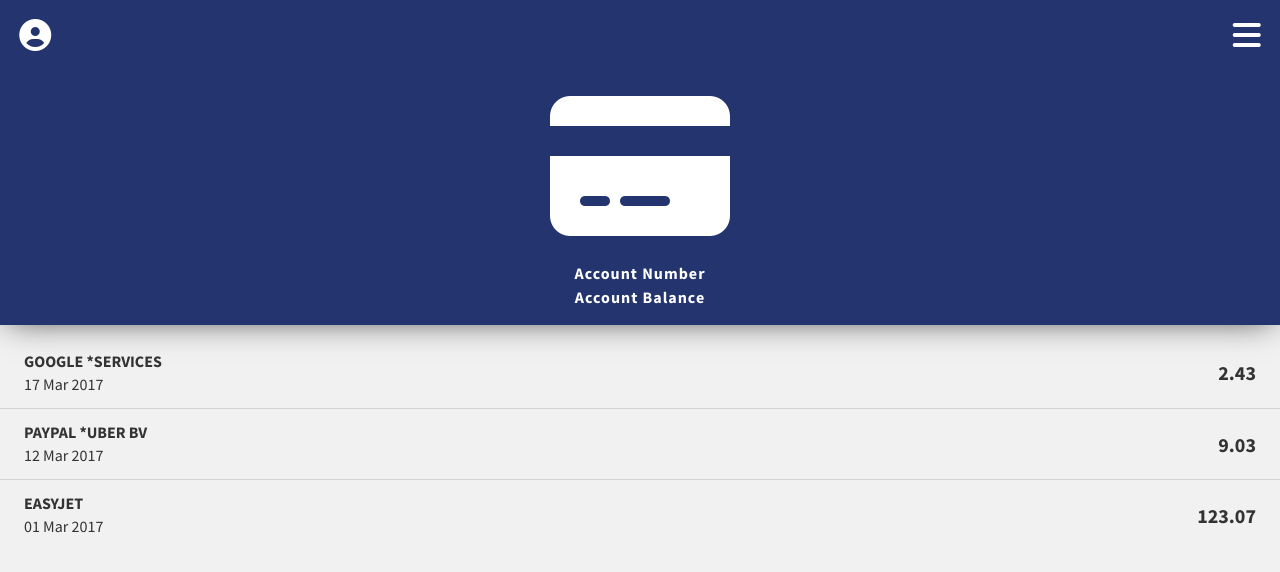
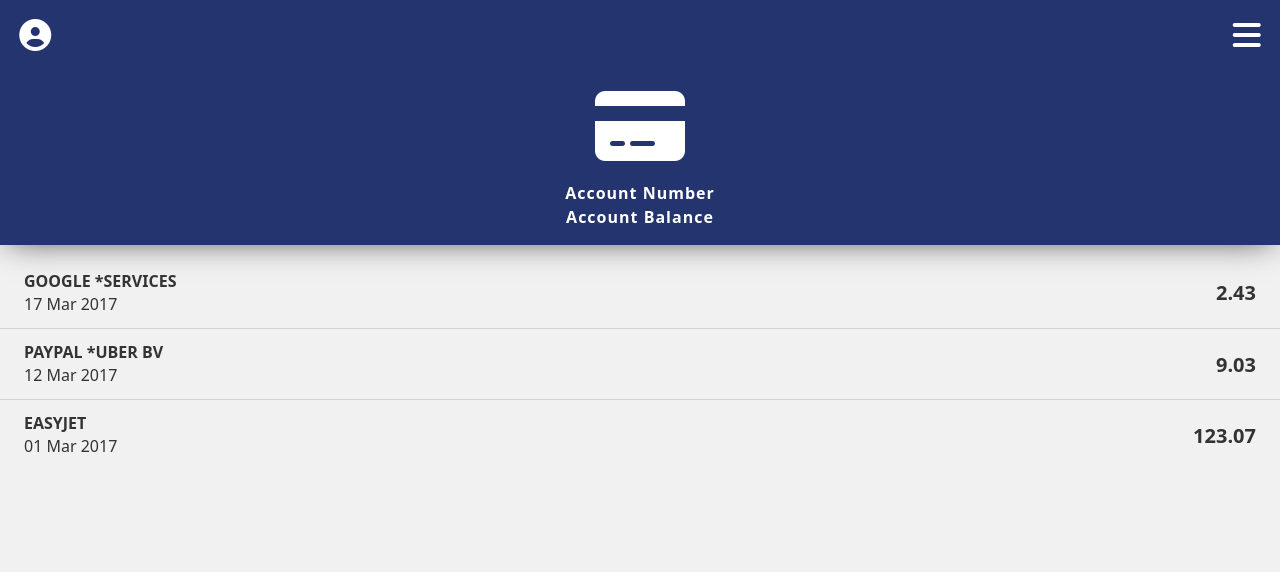
Before and after one commit to nikosrossolatos/finfreak, a website: page index.html in a window 1280 px wide. Drawn offline with Linux system fonts and the light colour scheme.

Commit message:
small ui changes

```diff
--- a/public/css/style.css
+++ b/public/css/style.css
@@ -52,7 +52,7 @@ html {font-size: 1em;}
 
 body {
   background-color: #F1F1F1;
-  font-family: 'Source Sans Pro', sans-serif;
+  font-family: 'Noto Sans', sans-serif;
   font-weight: 400;
   line-height: 1.45;
   color: #333;
@@ -123,8 +123,9 @@ header .top-bar {
 header .top-bar .user-icon,
 header .top-bar .menu-icon {
     margin: 0.6em;
-    font-size: 2em;
+    font-size: 1.5em;
     color: #FFFFFF;
+    line-height: 0.5;
 }
 
 header .card-icon {
@@ -137,12 +138,12 @@ header .card-icon {
 }
 
 header .card-icon .fa-credit-card-alt {
-    font-size: 10em;
+    font-size: 5em;
     color: #FFFFFF;
 }
 
 header .card-icon {
-    margin: 1em;
+    margin: 0.5em;
 }
 
 header .card-details {
@@ -150,8 +151,17 @@ header .card-details {
     color: #FFFFFF;
 }
 
+header .account-balance {
+    margin-top: 0.3em;
+}
+
+header .account-balance h5 {
+    font-size: 1.7em;
+
+}
+
 .transaction-list ul li {
-    padding: 0.75em 0.5em;
+    padding: 0.85em 0.5em;
     display: -webkit-box;
     display: -ms-flexbox;
     display: flex;
@@ -172,7 +182,9 @@ header .card-details {
 }
 
 .transaction-list ul li .transaction-details {
-    padding-left: 1em;
+    padding: 0 1em;
+    -ms-flex-preferred-size: 7 1 auto;
+    flex-basis: 7 1 auto;
 }
 
 .transaction-list ul li .transaction-amount {
@@ -188,7 +200,7 @@ header .card-details {
   border-left: 5px solid #24346F;
 }
 
-
+/* 2 */
 
 html, body {
   overflow-x: hidden;
@@ -200,10 +212,12 @@ html, body {
 }
 
 .pages.switch .page1{
+  -webkit-transform: translate3d(-100%, 0, 0);
   transform: translate3d(-100%, 0, 0);
 }
 
 .pages.switch .page2{
+  -webkit-transform: translate3d(0, 0, 0);
   transform: translate3d(0, 0, 0);
 }
 
@@ -213,11 +227,20 @@ html, body {
   right:0;
   top:0;
   bottom:0;
+  -webkit-transition: -webkit-transform .25s linear;
+  transition: -webkit-transform .25s linear;
   transition: transform .25s linear;
+  transition: transform .25s linear, -webkit-transform .25s linear;
 }
 
 .page2 {
+  -webkit-transform: translate3d(100%, 0, 0);
   transform: translate3d(100%, 0, 0);
+}
+
+.page2 .account-header .top-bar .user-icon .back-icon {
+    font-size: 1.5em;
+    font-weight: 700;
 }
 
 
--- a/style.css
+++ b/style.css
@@ -52,7 +52,7 @@ html {font-size: 1em;}
 
 body {
   background-color: #F1F1F1;
-  font-family: 'Source Sans Pro', sans-serif;
+  font-family: 'Noto Sans', sans-serif;
   font-weight: 400;
   line-height: 1.45;
   color: #333;
@@ -137,7 +137,7 @@ header .card-icon {
 }
 
 header .card-icon .fa-credit-card-alt {
-    font-size: 10em;
+    font-size: 5em;
     color: #FFFFFF;
 }
 
```
Also changed, not shown: public/index.html (+6 -3 lines).
